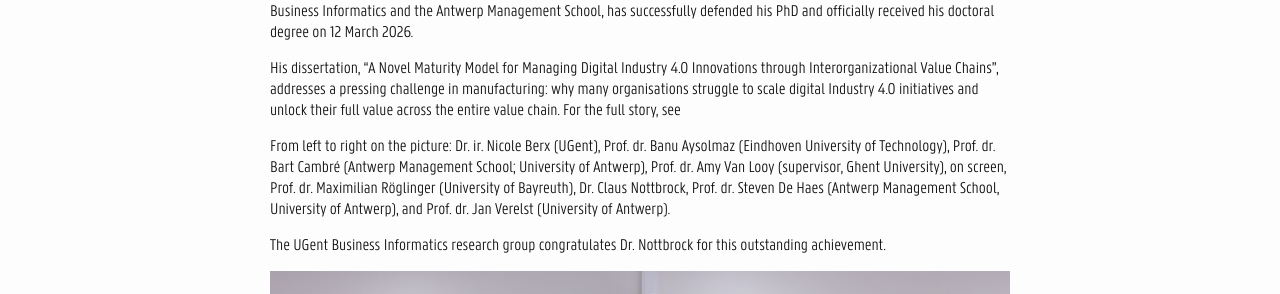
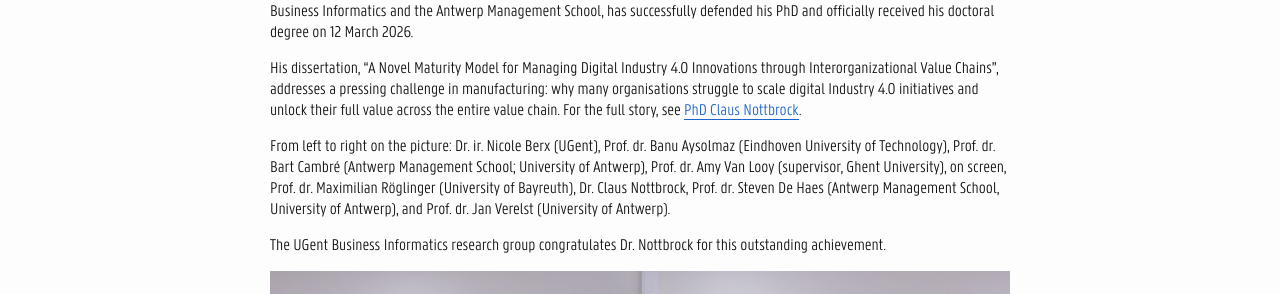
Before and after one commit to UGent-BusinessInformatics/ugent-businessinformatics.github.io, a Jekyll site: the page built from _posts/2026-03-13-PhDClausNottbrock.markdown, in a window 1280 px wide. Shown: the part 318-612 px from the top of the page. Built offline with Jekyll 4.4.1, drawn with Linux system fonts in a browser that asks for light colours.

Commit message:
Update 2026-03-13-PhDClausNottbrock.markdown

```diff
--- a/_posts/2026-03-13-PhDClausNottbrock.markdown
+++ b/_posts/2026-03-13-PhDClausNottbrock.markdown
@@ -9,7 +9,7 @@ layout: post
 Dr. Claus Nottbrock, who was a joint PhD candidate at Ghent University and the University of Antwerp, and is a member of UGent Business Informatics and the Antwerp Management School, has successfully defended his PhD and officially received his doctoral degree on 12 March 2026.
 
 His dissertation, “A Novel Maturity Model for Managing Digital Industry 4.0 Innovations through Interorganizational Value Chains”, addresses a pressing challenge in manufacturing: why many organisations struggle to scale digital Industry 4.0 initiatives and unlock their full value across the entire value chain.
-For the full story, see
+For the full story, see [PhD Claus Nottbrock](https://www.linkedin.com/posts/antwerp-management-school_we-are-proud-to-share-that-dr-claus-nottbrock-activity-7439249198606139392-6hCZ/?utm_source=share&utm_medium=member_desktop&rcm=ACoAACp2QqkBUpcPF64dNC6hlid3MsbaB1SvMd8).
 
 From left to right on the picture: Dr. ir. Nicole Berx (UGent), Prof. dr. Banu Aysolmaz (Eindhoven University of Technology),  Prof. dr. Bart Cambré (Antwerp Management School; University of Antwerp), Prof. dr. Amy Van Looy (supervisor, Ghent University), on screen, Prof. dr. Maximilian Röglinger (University of Bayreuth), Dr. Claus Nottbrock, Prof. dr. Steven De Haes (Antwerp Management School, University of Antwerp), and Prof. dr. Jan Verelst (University of Antwerp).
 
```
